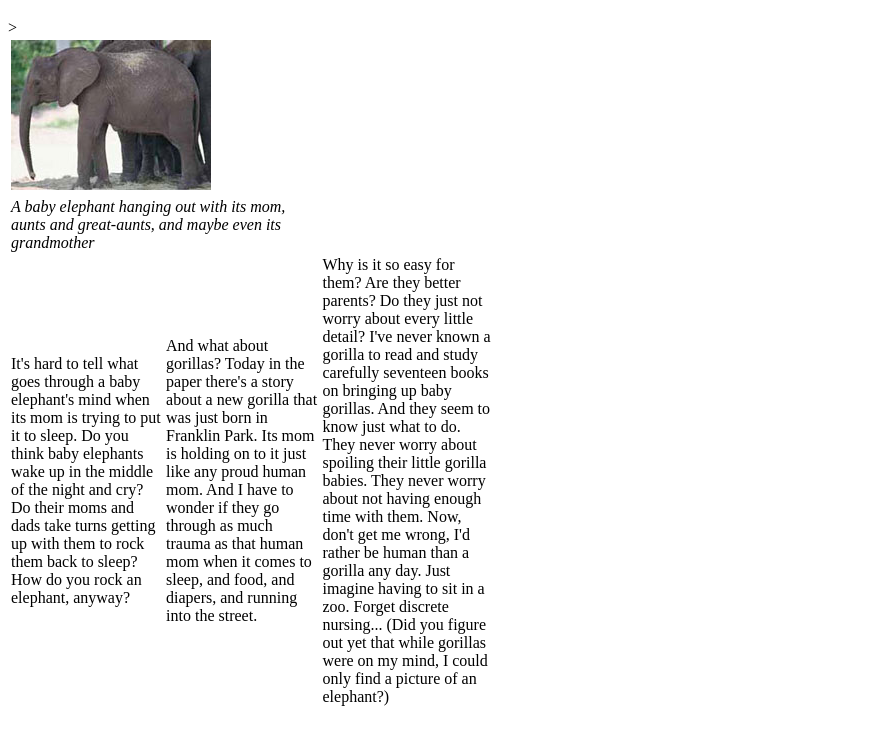
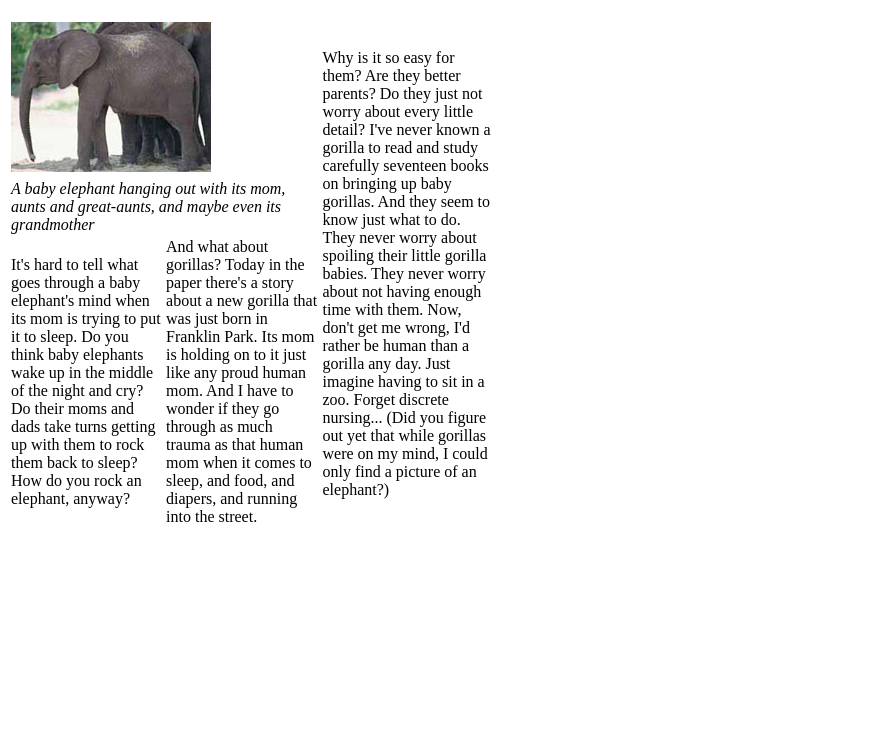
Before and after one commit to KrishenS/WebTech, a plain HTML site: page session6/index.htm in a window 1280 px wide. Shown: the part 61-800 px from the top of the page, without its empty margins (0-880 px from the left). Drawn offline with Linux system fonts and the light colour scheme.

Commit message:
Update index.htm

```diff
--- a/session6/index.htm
+++ b/session6/index.htm
@@ -9,9 +9,9 @@
 <body>
     <h1 style = "text-align: center;">The Truth about Elephants</h1>
     <table style = "width: 490px;">
-        <tr><td colspan = "2"><img src = "elephant.jpg" alt = "pic of elephant" ></td>></td></tr>
+        <tr><td colspan = "2"><img src = "elephant.jpg" alt = "pic of elephant" ></td><td rowspan="3">Why is it so easy for them? Are they better parents? Do they just not worry about every little detail? I've never known a gorilla to read and study carefully seventeen books on bringing up baby gorillas. And they seem to know just what to do. They never worry about spoiling their little gorilla babies. They never worry about not having enough time with them. Now, don't get me wrong, I'd rather be human than a gorilla any day. Just imagine having to sit in a zoo. Forget discrete nursing... (Did you figure out yet that while gorillas were on my mind, I could only find a picture of an elephant?)</td></tr>
         <tr><td colspan = "2"><i>A baby elephant hanging out with its mom, aunts and great-aunts, and maybe even its grandmother</i></td></tr>
-        <tr><td>It's hard to tell what goes through a baby elephant's mind when its mom is trying to put it to sleep. Do you think baby elephants wake up in the middle of the night and cry? Do their moms and dads take turns getting up with them to rock them back to sleep? How do you rock an elephant, anyway?</td><td>And what about gorillas? Today in the paper there's a story about a new gorilla that was just born in Franklin Park. Its mom is holding on to it just like any proud human mom. And I have to wonder if they go through as much trauma as that human mom when it comes to sleep, and food, and diapers, and running into the street.</td><td>Why is it so easy for them? Are they better parents? Do they just not worry about every little detail? I've never known a gorilla to read and study carefully seventeen books on bringing up baby gorillas. And they seem to know just what to do. They never worry about spoiling their little gorilla babies. They never worry about not having enough time with them. Now, don't get me wrong, I'd rather be human than a gorilla any day. Just imagine having to sit in a zoo. Forget discrete nursing... (Did you figure out yet that while gorillas were on my mind, I could only find a picture of an elephant?)</td></tr>
+        <tr><td>It's hard to tell what goes through a baby elephant's mind when its mom is trying to put it to sleep. Do you think baby elephants wake up in the middle of the night and cry? Do their moms and dads take turns getting up with them to rock them back to sleep? How do you rock an elephant, anyway?</td><td>And what about gorillas? Today in the paper there's a story about a new gorilla that was just born in Franklin Park. Its mom is holding on to it just like any proud human mom. And I have to wonder if they go through as much trauma as that human mom when it comes to sleep, and food, and diapers, and running into the street.</td></tr>
     </table>
 </body>
 </html>
```
